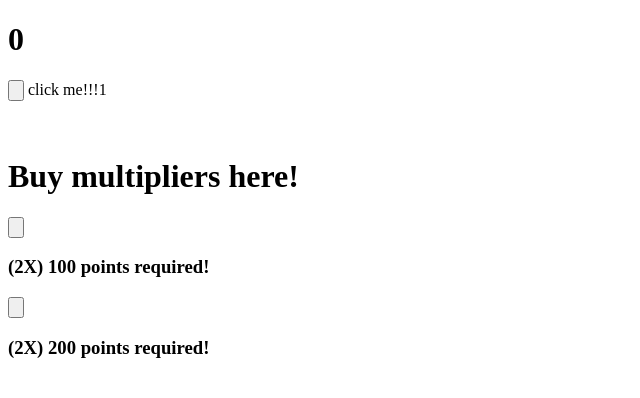
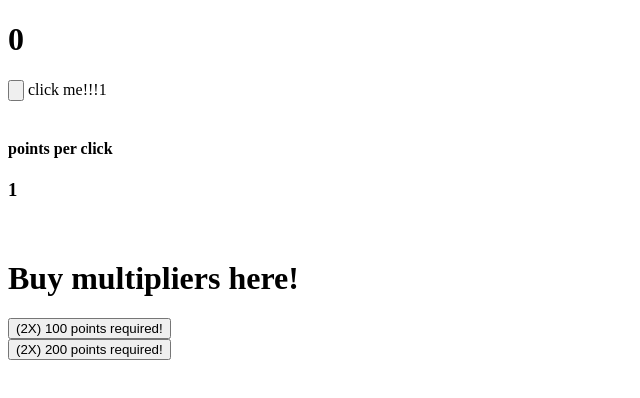
Before and after one commit to EpikFace/cl, a plain HTML site: page index.html in a window 1280 px wide. Shown: the whole page, without its empty margins (0-640 px from the left). Drawn offline with Linux system fonts and the light colour scheme.

Commit message:
shop improvement

```diff
--- a/index.html
+++ b/index.html
@@ -6,17 +6,17 @@
     <title> Clicker Game </title>
 </head>
 <body>
-    <div>
+    <div id="mainDiv">
         <h1 id="points"> 0 </h1>
         <div>
             <input type="button" id="buto"> click me!!!1<br>
             <br>
+            <h4>points per click</h4>
+            <h3 id="pointsPerClick">1</h3>
             <br>
             <h1> Buy multipliers here!</h1>
-            <input type="button" id="shopButtonOne">
-            <h3 id="shopButtonOneText">(2X) 100 points required!</h3>
-            <input type="button" id="shopButtonTwo">
-            <h3 id="shopButtonTwoText">(2X) 200 points required!</h3>
+            <input type="button" id="shopButtonOne" value="(2X) 100 points required!" onclick="disappear('shopButtonOne',100)"><br>
+            <input type="button" id="shopButtonTwo" value="(2X) 200 points required!" onclick="disappear('shopButtonTwo',200)">
         </div>
     </div>
 <script src="main.js" charset="utf-8"></script>
```
